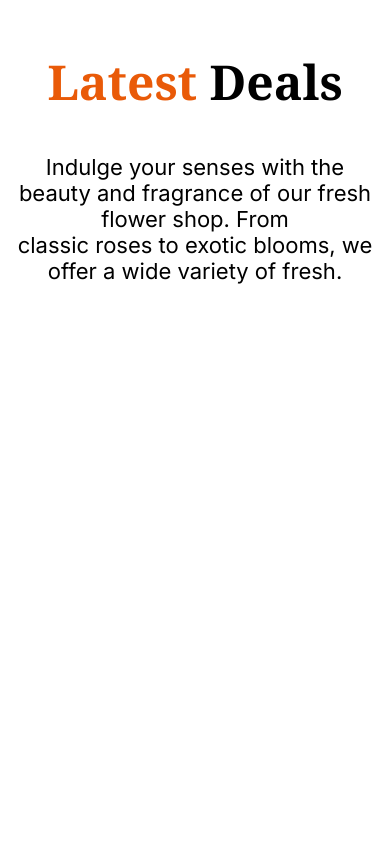
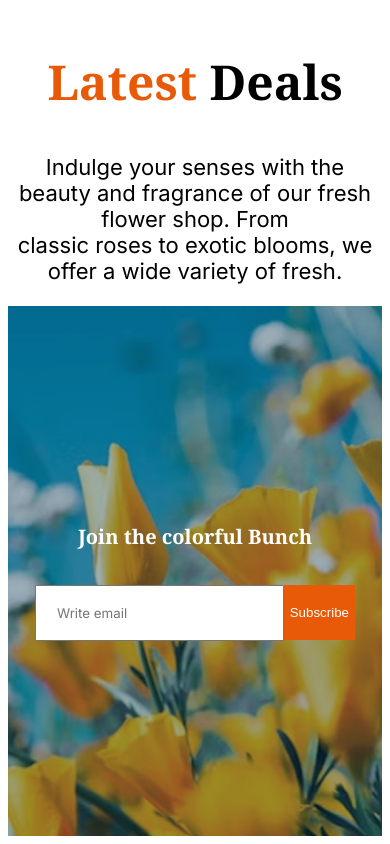
Before and after one commit to almashosain/assinment_2, a plain HTML site: page index.html in a window 390 px wide. Shown: the part 4250-5094 px from the top of the page. Before the commit the page ends 4556 px from the top, so only its background shows below. Drawn offline with Linux system fonts and the light colour scheme.

Commit message:
added upper footer section with mobile responsiveness

```diff
--- a/index.css
+++ b/index.css
@@ -206,8 +206,57 @@ margin: 38px 0 38px 25;
     text-align: center;
     margin-top: 130px;
 }
+/* image section */
 
 
+
+
+
+
+
+
+
+/* image section */
+
+
+/* last section */
+.last_section{
+    width: 100%;
+    height: 530px;
+     background-image: url(./assets/news-letter-bg.png);
+    background-repeat: no-repeat;
+  background-size: cover;
+  background-position: center;
+  display: flex;
+  justify-content: center;
+  align-items: center;
+  text-align: center;
+}
+.join_h2{
+    font-size: 3rem;
+    font-weight: bold;
+    background-color:transparent;
+    color: white;
+
+}
+.input_section{
+    width: 830px;
+    height: 50px;
+   display: flex;
+   justify-content: center;
+}
+.input_email{
+    width: 634px;
+    height: 50px;
+    padding-left: 20px;
+}
+.input_btn{
+    width: 160px;
+    height: 55px;
+    background-color: rgb(233, 90, 8);
+    color: white;
+    border: none;
+}
 
 
 /* Shared  */
@@ -322,11 +371,28 @@ color:#E95A08 ;
 .hide{
     display: none;
 }
-/* least container */
+/* imaghe section */
 
 
 
 
 
 
+
+
+
+/* image section */
+
+/* last section */
+.input_section{
+    display: flex;
+    flex-direction: row;
+    width: 320px;
+    margin: 0 auto;
+}
+.join_h2{
+    font-size: 1.25rem;
+    font-weight: bold;
+}
+
   }
--- a/index.html
+++ b/index.html
@@ -187,6 +187,7 @@
   <h2 class="latest_h font_Noto"> <span class="orange">Latest</span>   Deals</h2>
   <p class="latest_p font_Inter"> Indulge your senses with the beauty and fragrance of our fresh flower shop. From <br> classic roses to exotic blooms, we offer a wide variety of fresh.</p>
 </div>
+<!-- image section -->
 
 
 
@@ -196,6 +197,35 @@
 
 
 
+<!-- image section -->
+
+<!-- last section -->
+
+<section class="last_section">
+<div class="last_content">
+<h2 class="join_h2 font_Noto">Join the colorful Bunch</h2>
+<br>
+<div class="input_section">
+<input class="input_email font_Inter" type="email" placeholder="Write email">
+<button class="input_btn">Subscribe</button>
+
+
+</div>
+
+
+</div>
+
+</section>
+
+
 
 </body>
     </html>
+
+
+
+
+  <!-- <div class="div">
+  <input class="email font_Inter input" type="email" placeholder="Write email">
+<button class="btn_last">Subscribe</button>
+</div> -->
```
